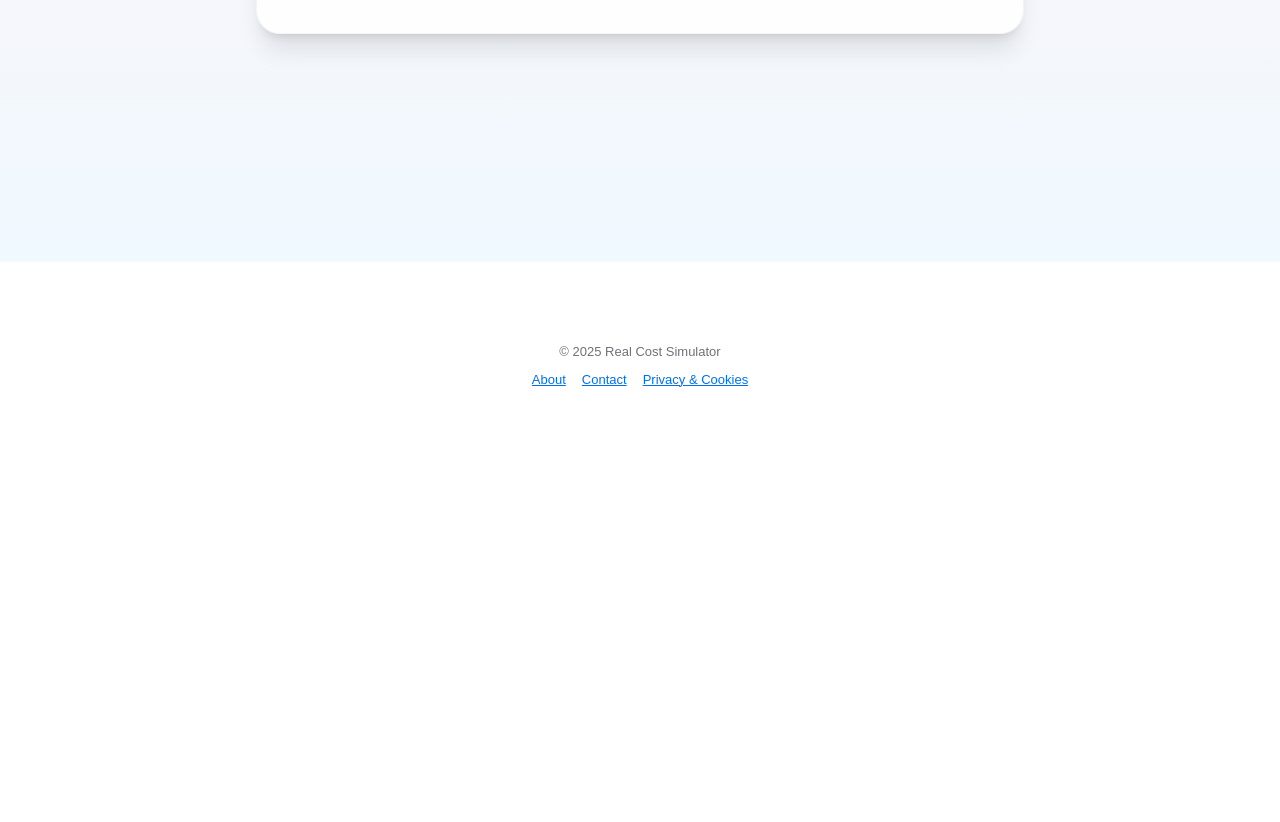
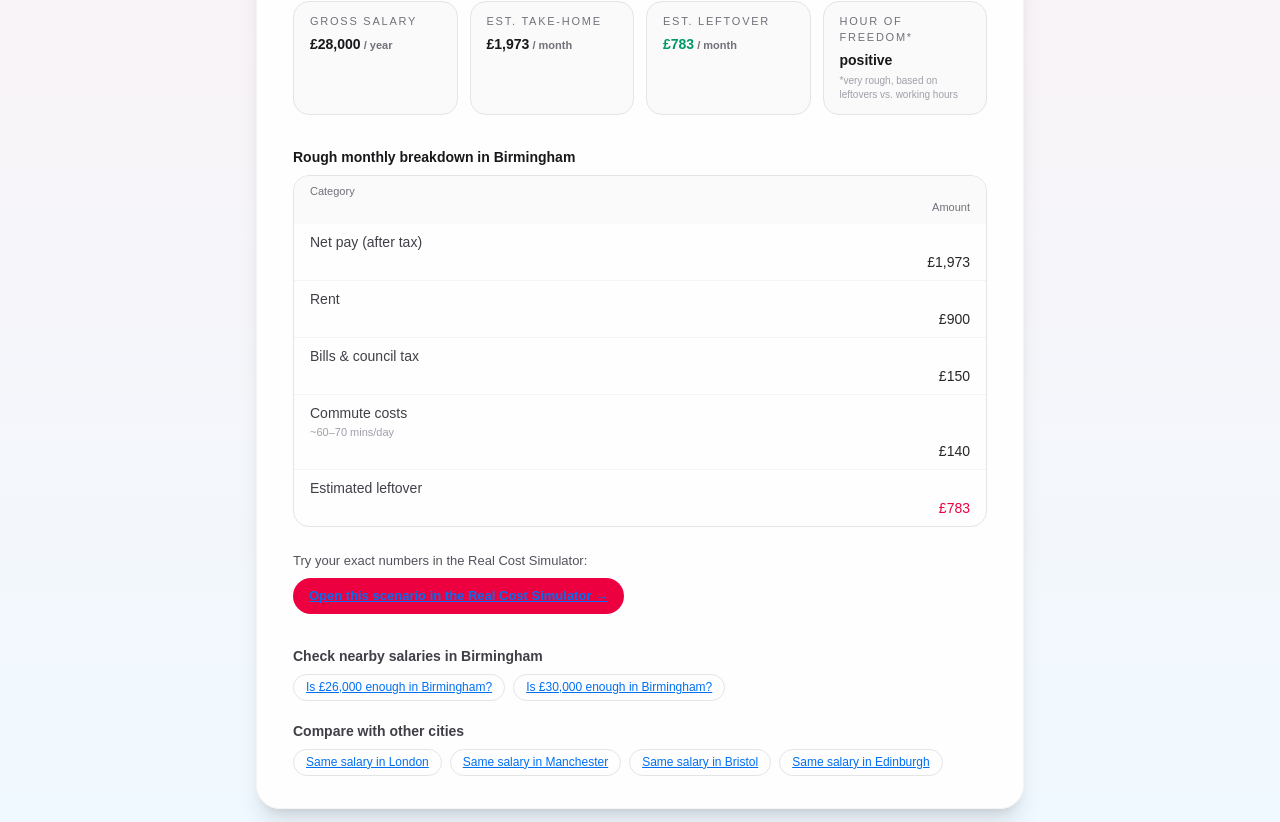
Before and after one commit to bendover19/real-cost-sim, a Next.js app: page /enough/uk/birmingham in a window 1280 px wide. Shown: the part 538-1360 px from the top of the page. Before the commit the page ends 967 px from the top, so only its background shows below. Built offline with nearby package versions, Linux system fonts and the light colour scheme.

Commit message:
Update EnoughClient.tsx

```diff
--- a/app/enough/EnoughClient.tsx
+++ b/app/enough/EnoughClient.tsx
@@ -31,31 +31,30 @@ function formatGBP(value: number): string {
 }
 
 export default function EnoughClient({
-  country: initCountry,
-  city: initCity,
+  country: initialCountry = "uk",
+  city: initialCity = "london",
 }: {
-  country: string;
-  city: string;
+  country?: string;
+  city?: string;
 }) {
   const searchParams = useSearchParams();
 
-  // Start with server-provided params (correct for SEO + metadata)
-  let country = initCountry.toLowerCase();
-  let citySlug = initCity.toLowerCase();
+  // Start with values from server (route params)
+  let country = initialCountry.toLowerCase();
+  let citySlug = initialCity.toLowerCase();
 
-  // Allow query-string overrides (only if user specifies them)
+  // Allow querystring overrides if provided
   const qsCountry = searchParams.get("country");
   const qsCity = searchParams.get("city");
+  const rawSalary = searchParams.get("salary");
 
   if (qsCountry) country = qsCountry.toLowerCase();
   if (qsCity) citySlug = qsCity.toLowerCase();
 
-  const rawSalary = searchParams.get("salary");
-
   const city = getCityConfig(citySlug);
   const salaryFromQuery = parseSalary(rawSalary);
 
-  // Default salary
+  // Default salary if none given
   const grossAnnual = salaryFromQuery || 28000;
 
   const cityLabel = city?.label ?? citySlug;
@@ -83,6 +82,24 @@ export default function EnoughClient({
   const baseCityUrl = `/enough/${country}/${citySlug}`;
   const simulatorUrl = `/sim?country=${country}&city=${citySlug}&salary=${grossAnnual}`;
 
+  // nearby salaries
+  const nearbySalaries = [grossAnnual - 2000, grossAnnual + 2000].filter(
+    (n) => n > 0
+  );
+
+  // anchor cities for cross-linking
+  const anchorCitySlugs = [
+    "london",
+    "manchester",
+    "birmingham",
+    "bristol",
+    "edinburgh",
+  ];
+
+  const otherCities = anchorCitySlugs
+    .filter((slug) => slug !== citySlug)
+    .slice(0, 4);
+
   return (
     <section className="w-full max-w-3xl">
       <div className="rounded-3xl bg-white/90 shadow-xl border border-zinc-100 px-6 py-7 md:px-9 md:py-8">
@@ -95,11 +112,12 @@ export default function EnoughClient({
         </h1>
 
         <p className="text-sm md:text-[15px] text-zinc-600 mb-4 leading-relaxed">
-          Rough estimate of what's left after typical rent, bills and commute
+          Rough estimate of what&apos;s left after typical rent, bills and commute
           for a single renter in {cityLabel}. For proper planning, plug your own
           numbers into the full Real Cost Simulator.
         </p>
 
+        {/* City-specific descriptive text for SEO / AdSense */}
         {city && (
           <p className="text-[14px] md:text-[15px] text-zinc-700 leading-relaxed mb-6 whitespace-pre-line">
             {generateCityDescription(city)}
@@ -112,8 +130,164 @@ export default function EnoughClient({
         </div>
 
         {/* Summary cards */}
-        {/* ... unchanged content below ... */}
+        <div className="grid grid-cols-2 md:grid-cols-4 gap-3 mb-8 text-sm">
+          <div className="rounded-2xl border border-zinc-200 bg-zinc-50 px-4 py-3">
+            <p className="text-[11px] uppercase tracking-[0.16em] text-zinc-500 mb-1">
+              Gross salary
+            </p>
+            <p className="font-semibold text-zinc-900">
+              {formatGBP(grossAnnual)}
+              <span className="text-[11px] text-zinc-500"> / year</span>
+            </p>
+          </div>
+
+          <div className="rounded-2xl border border-zinc-200 bg-zinc-50 px-4 py-3">
+            <p className="text-[11px] uppercase tracking-[0.16em] text-zinc-500 mb-1">
+              Est. take-home
+            </p>
+            <p className="font-semibold text-zinc-900">
+              {formatGBP(netMonthly)}
+              <span className="text-[11px] text-zinc-500"> / month</span>
+            </p>
+          </div>
+
+          <div className="rounded-2xl border border-zinc-200 bg-zinc-50 px-4 py-3">
+            <p className="text-[11px] uppercase tracking-[0.16em] text-zinc-500 mb-1">
+              Est. leftover
+            </p>
+            <p
+              className={
+                "font-semibold " +
+                (leftover < 0
+                  ? "text-rose-600"
+                  : leftover < 400
+                  ? "text-amber-600"
+                  : "text-emerald-600")
+              }
+            >
+              {formatGBP(leftover)}
+              <span className="text-[11px] text-zinc-500"> / month</span>
+            </p>
+          </div>
+
+          <div className="rounded-2xl border border-zinc-200 bg-zinc-50 px-4 py-3">
+            <p className="text-[11px] uppercase tracking-[0.16em] text-zinc-500 mb-1">
+              Hour of freedom*
+            </p>
+            <p className="font-semibold text-zinc-900">
+              {leftover > 0 ? "positive" : "negative"}
+            </p>
+            <p className="text-[10px] text-zinc-400 mt-1">
+              *very rough, based on leftovers vs. working hours
+            </p>
+          </div>
+        </div>
+
+        {/* Breakdown */}
+        <h2 className="text-sm font-semibold text-zinc-900 mb-2">
+          Rough monthly breakdown in {cityLabel}
+        </h2>
+
+        <div className="rounded-2xl border border-zinc-200 overflow-hidden text-sm mb-6">
+          <div className="grid grid-cols-[2fr,1fr] bg-zinc-50 text-[11px] font-medium text-zinc-500 px-4 py-2">
+            <span>Category</span>
+            <span className="text-right">Amount</span>
+          </div>
+          <div className="divide-y divide-zinc-100">
+            <Row label="Net pay (after tax)" value={netMonthly} />
+            <Row label="Rent" value={rent} />
+            <Row label="Bills & council tax" value={bills} />
+            <Row label="Commute costs" value={commute} note="~60–70 mins/day" />
+            <Row label="Estimated leftover" value={leftover} highlight />
+          </div>
+        </div>
+
+        {/* link to main simulator */}
+        <p className="text-[13px] text-zinc-600 mb-2">
+          Try your exact numbers in the Real Cost Simulator:
+        </p>
+        <a
+          href={simulatorUrl}
+          className="inline-flex items-center justify-center rounded-full bg-rose-600 hover:bg-rose-700 text-white text-[13px] font-semibold px-4 py-2 transition-colors"
+        >
+          Open this scenario in the Real Cost Simulator →
+        </a>
+
+        {/* Internal links: nearby salaries + other cities */}
+        <div className="mt-8 space-y-5 text-sm text-zinc-700">
+          {nearbySalaries.length > 0 && (
+            <div>
+              <h3 className="font-semibold mb-2">
+                Check nearby salaries in {cityLabel}
+              </h3>
+              <div className="flex flex-wrap gap-2">
+                {nearbySalaries.map((s) => (
+                  <a
+                    key={s}
+                    href={`${baseCityUrl}?salary=${s}`}
+                    className="inline-flex items-center rounded-full border border-zinc-200 px-3 py-1 text-[12px] hover:bg-zinc-50"
+                  >
+                    {`Is £${s.toLocaleString(
+                      "en-GB"
+                    )} enough in ${cityLabel}?`}
+                  </a>
+                ))}
+              </div>
+            </div>
+          )}
+
+          <div>
+            <h3 className="font-semibold mb-2">Compare with other cities</h3>
+            <div className="flex flex-wrap gap-2">
+              {otherCities.map((slug) => {
+                const conf = UK_CITIES.find((c) => c.slug === slug);
+                const label =
+                  conf?.label ??
+                  slug.charAt(0).toUpperCase() + slug.slice(1);
+                const href = `/enough/${country}/${slug}?salary=${grossAnnual}`;
+                return (
+                  <a
+                    key={slug}
+                    href={href}
+                    className="inline-flex items-center rounded-full border border-zinc-200 px-3 py-1 text-[12px] hover:bg-zinc-50"
+                  >
+                    {`Same salary in ${label}`}
+                  </a>
+                );
+              })}
+            </div>
+          </div>
+        </div>
       </div>
     </section>
   );
 }
+
+function Row({
+  label,
+  value,
+  note,
+  highlight,
+}: {
+  label: string;
+  value: number;
+  note?: string;
+  highlight?: boolean;
+}) {
+  return (
+    <div className="grid grid-cols-[2fr,1fr] items-baseline px-4 py-2 text-sm">
+      <div>
+        <p className="text-zinc-700">{label}</p>
+        {note && <p className="text-[11px] text-zinc-400 mt-0.5">{note}</p>}
+      </div>
+      <p
+        className={
+          "text-right font-medium " +
+          (highlight ? "text-rose-600" : "text-zinc-800")
+        }
+      >
+        {formatGBP(value)}
+      </p>
+    </div>
+  );
+}
```
